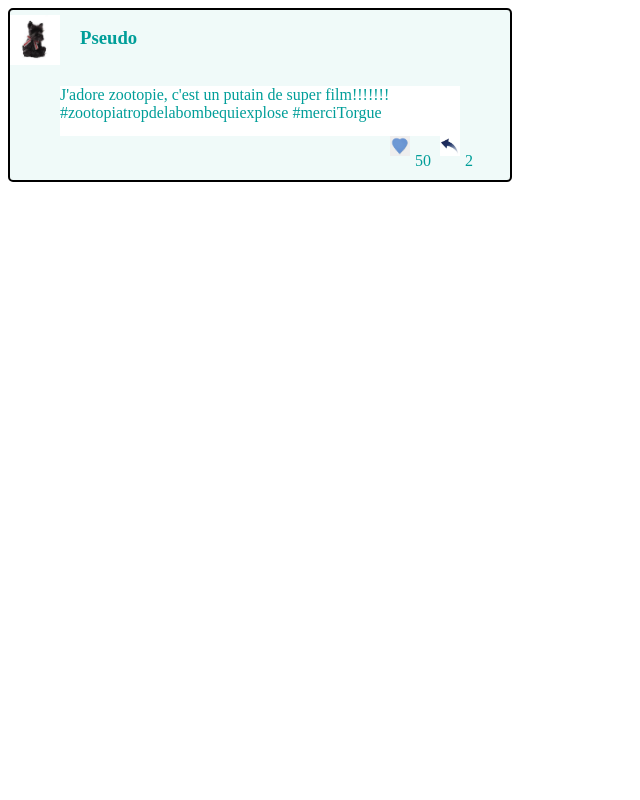
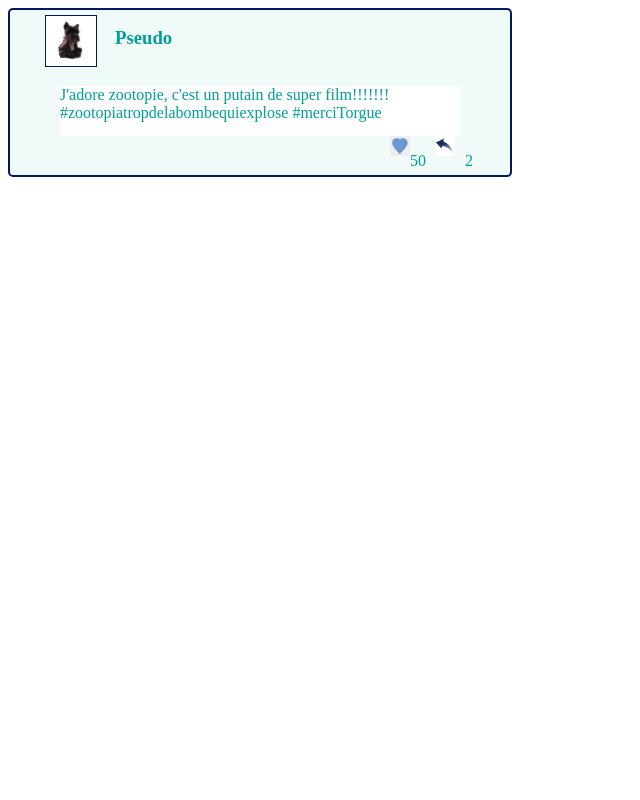
Before and after one commit to project-paon/paon, a PHP site: page /Front/tweet.html in a window 1280 px wide. Shown: the whole page, without its empty margins (0-640 px from the left). Run offline with PHP 8.4, Linux system fonts and the light colour scheme.

Commit message:
finalisation tweet

```diff
--- a/Front/css/tweet.css
+++ b/Front/css/tweet.css
@@ -1,13 +1,9 @@
-html, body {
-  display: inline-block;
-}
 .tweet {
   background-color: #F0FAF9;
-  border: solid 2px black;
+  border: solid 2px #001A61;
   border-radius: 5px;
   width: 500px;
-  height: 170px;
-  list-style-type: none;
+  height: 165px;
   color: #009E99;
   position: relative;
 }
@@ -26,25 +22,20 @@ html, body {
   margin-right: auto;
   background-color: white;
 }
-.chiffre {
-  margin: 0;
-  text-align: center;
-  bottom: 2px;
-  height: 25px;
-  vertical-align: bottom;
-  text-align: right;
-  list-style-position: inside;
-}
+
 .profils {
   width: 50px;
   height: 50px;
   float: left;
+  position: absolute;
+  left : 5%;
+  border: solid 1px #001A61;
 }
 .pseudo {
   bottom: 50px;
   position: absolute;
   bottom: 5%;
-  left:10%
+  left: 15%
 }
 .like {
   width: 20px;
@@ -54,22 +45,19 @@ html, body {
 }
 .vue {
   width: 20px;
-  height: 20px;
-
+  height: 21px;
   position: absolute;
-  right: 15%
+  right: 16%
 }
 .retweet {
   width: 20px;
   height: 20px;
   position: absolute;
-  right: 10%;
+  right: 11%;
 }
 .compteur {
   width: 20px;
   height: 20px;
-
   position: absolute;
-  right:5%;
-
+  right: 5%;
 }
```
